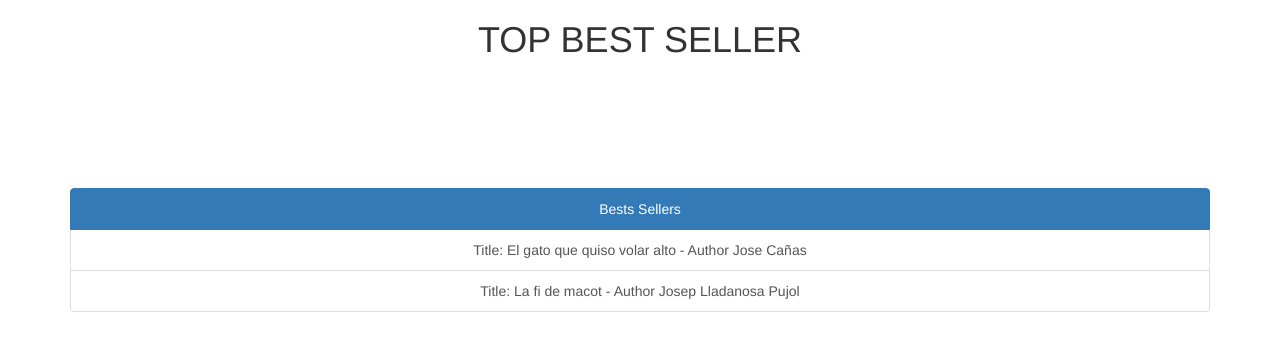
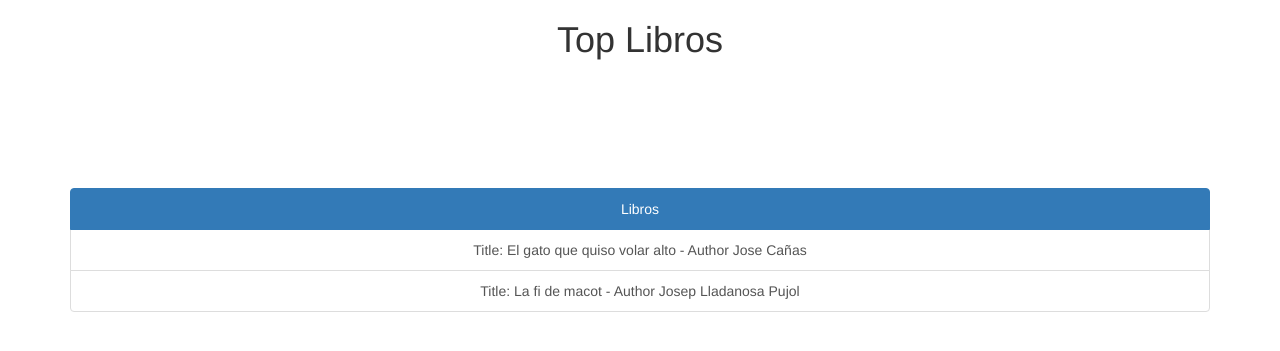
Before and after one commit to projecteweb-fjmm/LlibreriaWeb, a Django app: page /libros/ in a window 1280 px wide. Shown: the part 52-403 px from the top of the page. Run offline with Django 3.2, Linux system fonts and the light colour scheme; data comes from the database, SQL or seed files in the repository; both versions use the stored data as it was after the commit; some libraries are stand-ins or nearby versions.

Commit message:
Modificat Autores i libros HTML

```diff
--- a/Library/templates/nav/Autores.html
+++ b/Library/templates/nav/Autores.html
@@ -1,7 +1,7 @@
 {% extends 'generic.html' %}
 {% block title %}<title>Autores</title>{% endblock %}
 {% block content %}
-     <h1 align="center" style="margin-bottom: 10%">TOP BEST SELLER</h1>
+     <h1 align="center" style="margin-bottom: 10%">Autores</h1>
             <div class="container" >
                 <div class="list-group" align="center">
                  <a href="#" class="list-group-item active">Autores</a>
--- a/Library/templates/nav/Libros.html
+++ b/Library/templates/nav/Libros.html
@@ -1,10 +1,10 @@
 {% extends 'generic.html' %}
 {% block title %}<title>Libros</title>{% endblock %}
 {% block content %}
-     <h1 align="center" style="margin-bottom: 10%">TOP BEST SELLER</h1>
+     <h1 align="center" style="margin-bottom: 10%">Top Libros</h1>
             <div class="container" >
                 <div class="list-group" align="center">
-                 <a href="#" class="list-group-item active">Bests Sellers</a>
+                 <a href="#" class="list-group-item active">Libros</a>
                     {% for i in book %}
                         <a href="#" class="list-group-item">Title: {{ i.title }} - Author {{ i.author }}</a>
                     {% endfor %}
```
Also changed, not shown: Library/db.sqlite3, 3 other files.
